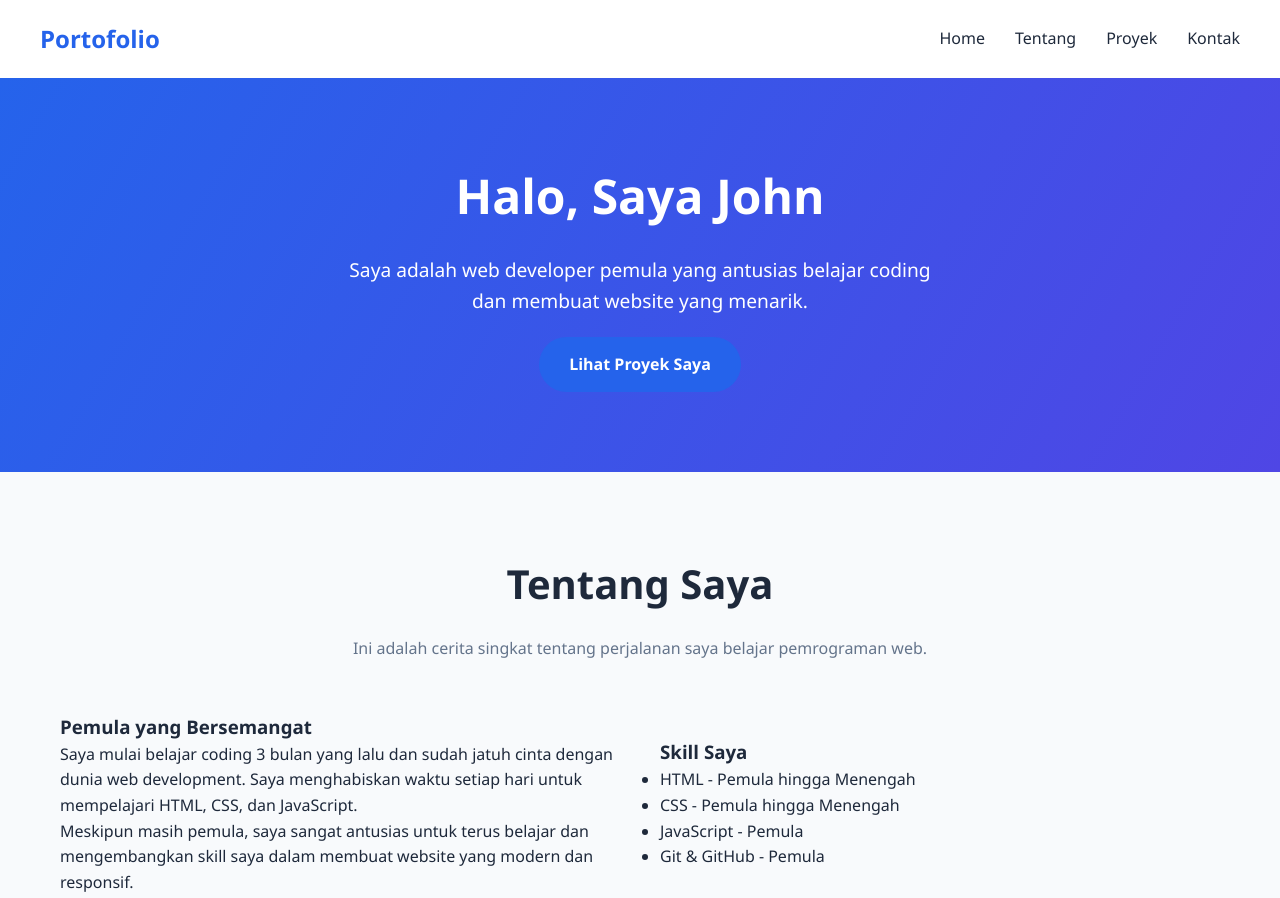
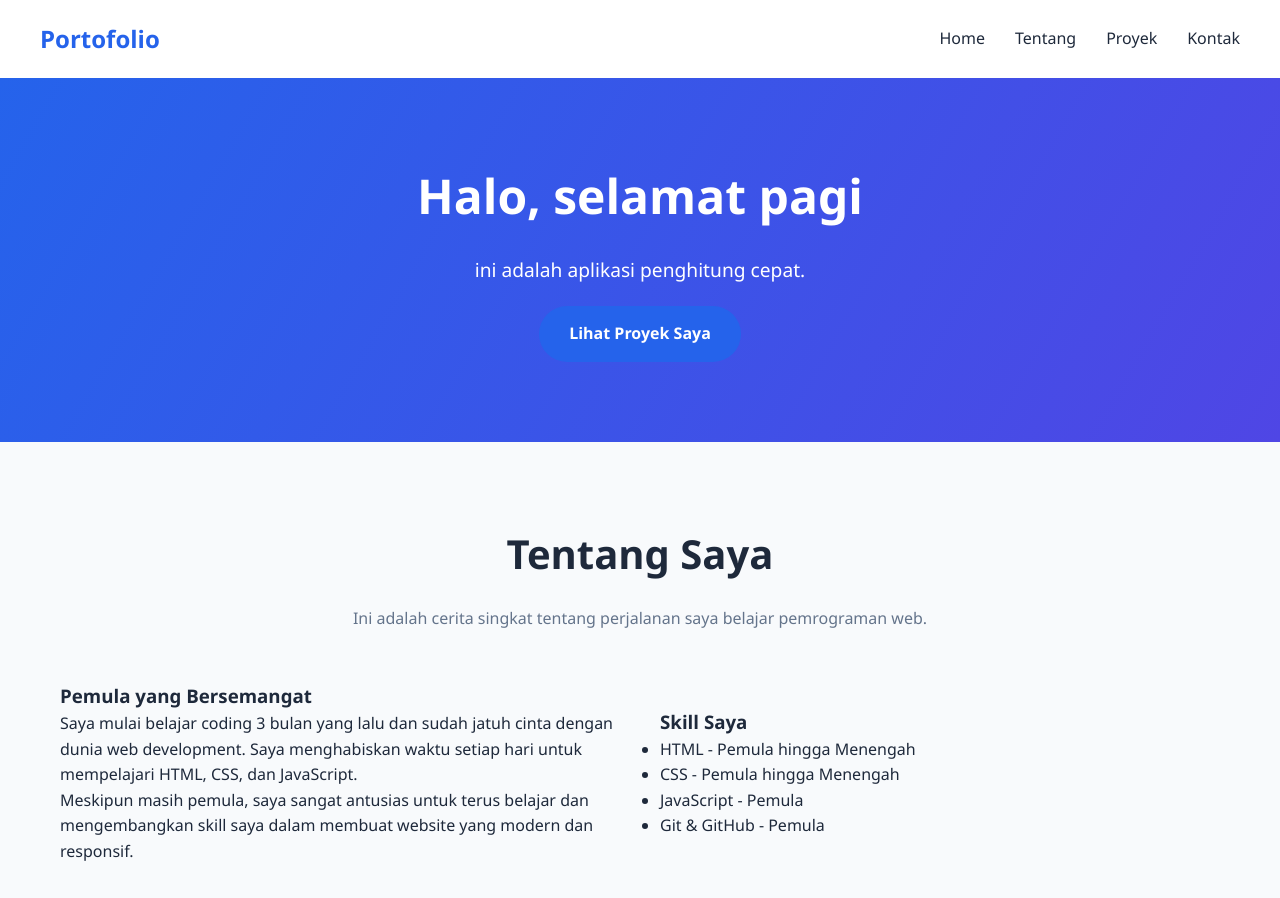
Before and after one commit to icanktaledorst24-blip/coba, a plain HTML site: page index.html in a window 1280 px wide. Shown: the top 898 px of the page. Drawn offline with Linux system fonts and the light colour scheme.

Commit message:
Update index.html

```diff
--- a/index.html
+++ b/index.html
@@ -254,8 +254,8 @@
 
     <header id="home">
         <div class="container hero">
-            <h1>Halo, Saya John</h1>
-            <p>Saya adalah web developer pemula yang antusias belajar coding dan membuat website yang menarik.</p>
+            <h1>Halo, selamat pagi</h1>
+            <p>ini adalah aplikasi penghitung cepat.</p>
             <a href="#projects" class="btn">Lihat Proyek Saya</a>
         </div>
     </header>
```
